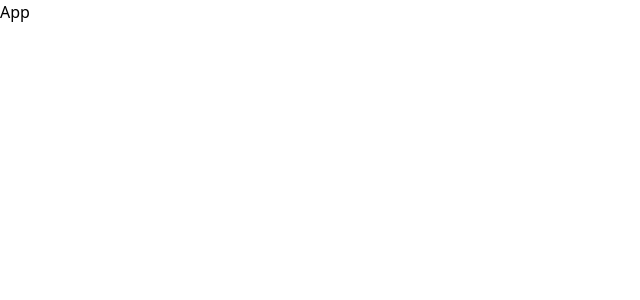
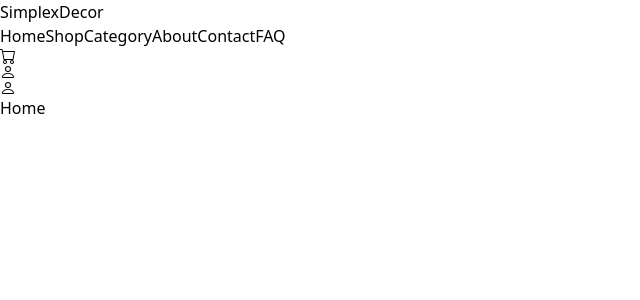
Before and after one commit to shannyushan/cloud-assign, a React (Create React App) app: page / in a window 1280 px wide. Shown: the top 300 px of the page, without its empty margins (0-640 px from the left). Built offline with nearby package versions, Linux system fonts and the light colour scheme.

Commit message:
navigation skeleton

```diff
--- a/package.json
+++ b/package.json
@@ -8,6 +8,8 @@
     "@testing-library/user-event": "^13.5.0",
     "react": "^18.2.0",
     "react-dom": "^18.2.0",
+    "react-icons": "^4.7.1",
+    "react-router-dom": "^6.8.1",
     "react-scripts": "5.0.1",
     "web-vitals": "^2.1.4"
   },
--- a/src/App.js
+++ b/src/App.js
@@ -1,9 +1,34 @@
 import React from 'react'
+import {BrowserRouter, Route, Routes} from "react-router-dom"
+
+
+import Home from "./pages/Home"
+
 
 const App = () => {
-  return (
-    <div>App</div>
-  )
+ return  (
+  <BrowserRouter>
+  <Routes>
+    <Route path='/' element={<Home/>}/>
+  </Routes>
+
+
+  </BrowserRouter>
+
+
+ )
 }
 
+
+
+const ProtectedRoute = () =>{
+
+}
+
+
+const AdminRoute = () =>{
+
+}
+
+
 export default App
--- a/src/components/Navigation/index.js
+++ b/src/components/Navigation/index.js
@@ -1,75 +1,105 @@
-import React, {Link, useState} from 'react'
-import { CartIcon } from '../../globals/icons/icons'
+import React, {useState } from "react";
+import {Link} from "react-router-dom"
 
 
-const NAVLINKS  = [
+const NAVLINKS = [
   {
-    "name": "Home",
-    "link": "/"
+    name: "Home",
+    link: "/",
   },
   {
-    "name": "Shop",
-    "link": "/shop"
+    name: "Shop",
+    link: "/shop",
   },
   {
-    "name": "About",
-    "link": "/about"
+    name: "Category",
+    link: "/category",
   },
   {
-    "name": "Contact",
-    "link": "/contact"
+    name: "About",
+    link: "/about",
   },
   {
-    "name": "FAQ",
-    "link": "/faq"
+    name: "Contact",
+    link: "/contact",
+  },
+  {
+    name: "FAQ",
+    link: "/faq",
   }
-]
+];
+
+export default function() {
+  const iconColor = "black"
 
 
-const Navigation = () => {
-  const [user, setUser] = useState({})
-  const [cart, setCart] = useState(false)
-  const [profile, setProfile] = useState(false)
-  const [search, setSearch] = useState(false)
+  const [user, setUser] = useState({});
+  const [cart, setCart] = useState(false);
+  const [profile, setProfile] = useState(false);
+  const [search, setSearch] = useState(false);
 
 
-    function handleCart(){
-      return
-    }
-    function handleProfile(){
-      return
-    }
+
+  function handleCart() {
+    return;
+  }
+  function handleProfile() {
+    return;
+  }
 
   return (
-    <div className='d-flex backgroundcolor class'>
-      <div className=''>
-        <span className='brand'>SimplexDecor</span>
+    <div className="d-flex backgroundcolor class">
+      <div className="">
+        <span className="brand">SimplexDecor</span>
       </div>
 
-
-      <ul className='flex-row-item'>
-        {NAVLINKS.map(navitem =>{
+      <ul className="flex-row-item">
+        {NAVLINKS.map((navitem, index) => {
           return (
-            <Link to= {navitem.link} className="nav-item">{navitem.name}</Link>
-          )
+            <Link to={navitem.link} key={index} className="navitem">
+                {navitem.name}
+            </Link>
+          );
         })}
       </ul>
-      <ul className='sideoptions '>
-        <div className='flex-box' onClick={e => handleCart()}>
-            {CartIcon(16, "black")}
-          </div>
-        <div className='flex-box' onClick={e => handleProfile()}>
-          {ProfileIcon(16, "black")}
+      <ul className="sideoptions ">
+        <div className="flex-box" onClick={(e) => handleCart()}>
+          <svg
+            xmlns="http://www.w3.org/2000/svg"
+            width={"16"}
+            height="16"
+            fill={iconColor}
+            className="bi bi-cart"
+            viewBox="0 0 16 16"
+          >
+            <path d="M0 1.5A.5.5 0 0 1 .5 1H2a.5.5 0 0 1 .485.379L2.89 3H14.5a.5.5 0 0 1 .491.592l-1.5 8A.5.5 0 0 1 13 12H4a.5.5 0 0 1-.491-.408L2.01 3.607 1.61 2H.5a.5.5 0 0 1-.5-.5zM3.102 4l1.313 7h8.17l1.313-7H3.102zM5 12a2 2 0 1 0 0 4 2 2 0 0 0 0-4zm7 0a2 2 0 1 0 0 4 2 2 0 0 0 0-4zm-7 1a1 1 0 1 1 0 2 1 1 0 0 1 0-2zm7 0a1 1 0 1 1 0 2 1 1 0 0 1 0-2z" />
+          </svg>
         </div>
-        <div className='flex-box' onClick={e => setSearch(true)}>
-          {SearchIcon(16, "black")}
+        <div className="flex-box" onClick={(e) => handleProfile()}>
+          <svg
+            xmlns="http://www.w3.org/2000/svg"
+            width={"16"}
+            height="16"
+            fill={iconColor}
+            className="bi bi-person"
+            viewBox="0 0 16 16"
+          >
+            <path d="M8 8a3 3 0 1 0 0-6 3 3 0 0 0 0 6Zm2-3a2 2 0 1 1-4 0 2 2 0 0 1 4 0Zm4 8c0 1-1 1-1 1H3s-1 0-1-1 1-4 6-4 6 3 6 4Zm-1-.004c-.001-.246-.154-.986-.832-1.664C11.516 10.68 10.289 10 8 10c-2.29 0-3.516.68-4.168 1.332-.678.678-.83 1.418-.832 1.664h10Z" />
+          </svg>
+        </div>
+        <div className="flex-box" onClick={(e) => setSearch(true)}>
+          <svg
+            xmlns="http://www.w3.org/2000/svg"
+            width={"16"}
+            height="16"
+            fill={iconColor}
+            className="bi bi-person"
+            viewBox="0 0 16 16"
+          >
+            <path d="M8 8a3 3 0 1 0 0-6 3 3 0 0 0 0 6Zm2-3a2 2 0 1 1-4 0 2 2 0 0 1 4 0Zm4 8c0 1-1 1-1 1H3s-1 0-1-1 1-4 6-4 6 3 6 4Zm-1-.004c-.001-.246-.154-.986-.832-1.664C11.516 10.68 10.289 10 8 10c-2.29 0-3.516.68-4.168 1.332-.678.678-.83 1.418-.832 1.664h10Z" />
+          </svg>
         </div>
       </ul>
     </div>
-  )
-}
-
-
-
-
-export default Navigation
+  );
+};
--- a/src/pages/Home/index.js
+++ b/src/pages/Home/index.js
@@ -1,9 +1,13 @@
- import React from 'react'
+import React from "react";
+import Navigation from "../../components/Navigation";
 
- const Home = () => {
-   return (
-     <div>Home</div>
-   )
- }
+const Home = () => {
+  return (
+    <>
+      <Navigation />
+      <div>Home</div>
+    </>
+  );
+};
 
- export default Home
+export default Home;
```
Also changed, not shown: 1 other file (tests, documents, lock files or other folders).
